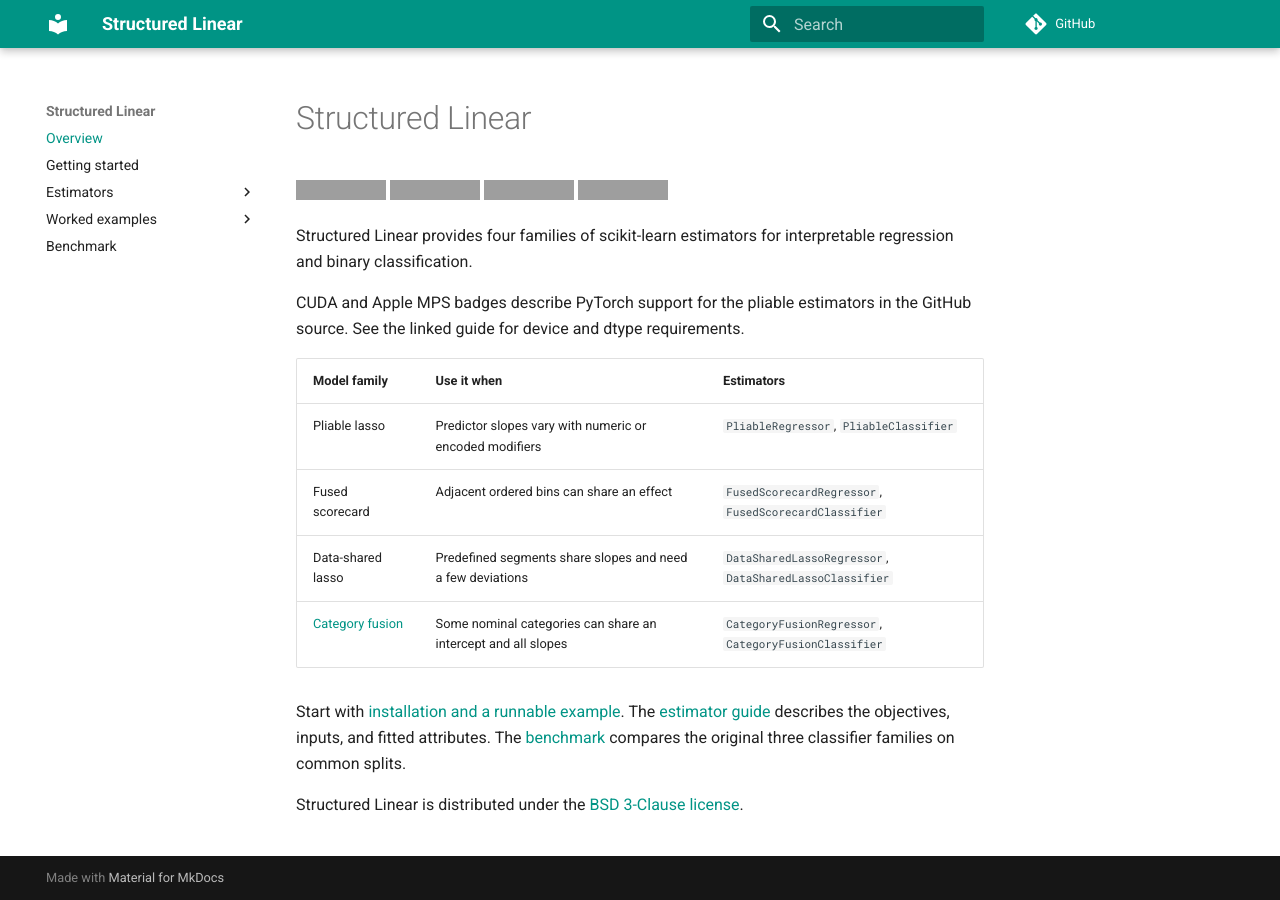
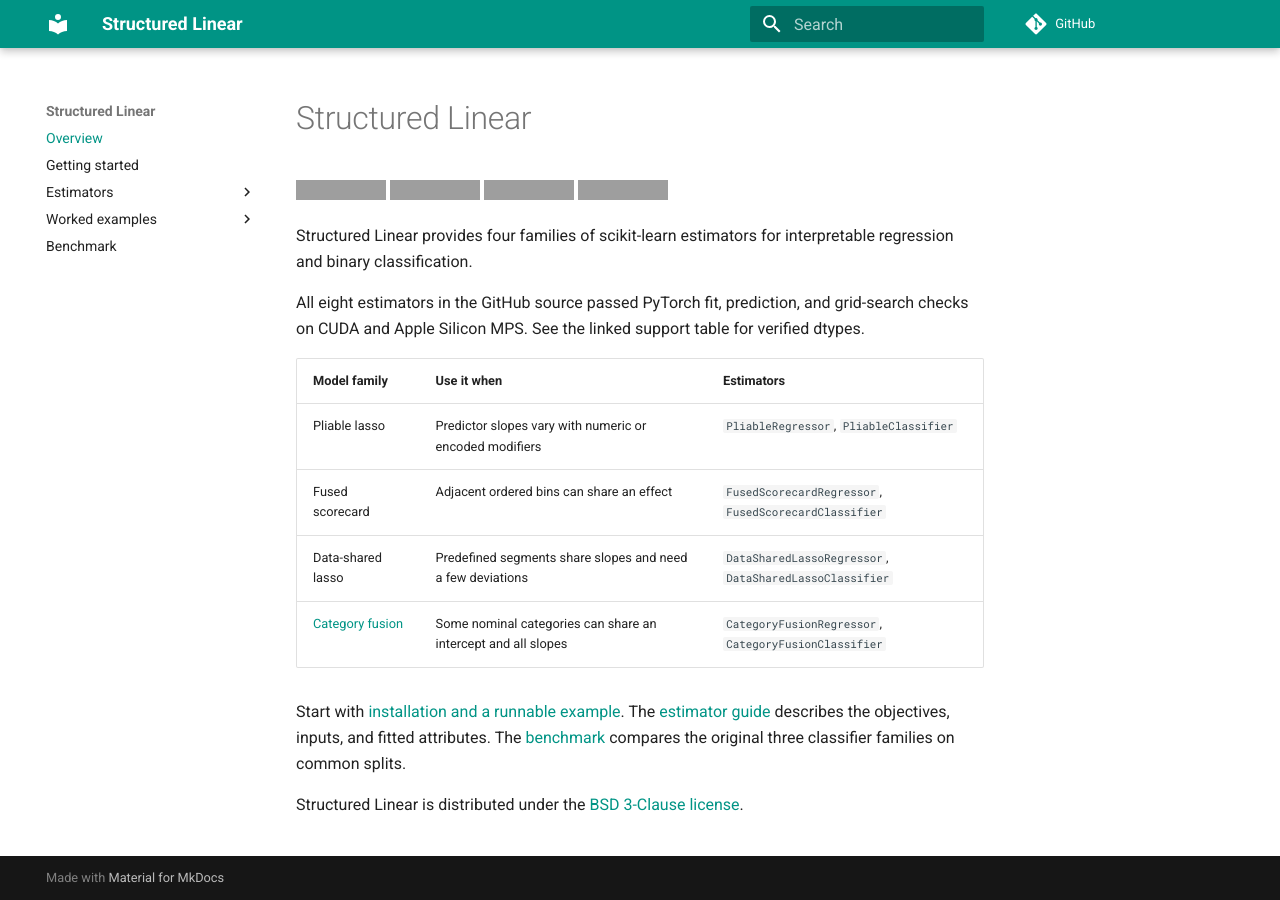
Before and after one commit to lcrmorin/pliable-lasso, an MkDocs documentation site: the page built from docs/index.md, in a window 1280 px wide. Built offline with MkDocs 1.6.1 and Material for MkDocs 9.7.7, drawn with Linux system fonts in a browser that asks for light colours; comment, search, counter and statistics services are not loaded; grey boxes are pictures that could not be loaded.

Commit message:
Show CUDA and MPS verification for all eight estimators

```diff
--- a/docs/index.md
+++ b/docs/index.md
@@ -2,13 +2,14 @@
 
 [![PyPI version](https://img.shields.io/pypi/v/structured-linear)](https://pypi.org/project/structured-linear/)
 [![Tests on main](https://github.com/lcrmorin/structured-linear/actions/workflows/tests.yml/badge.svg?branch=main)](https://github.com/lcrmorin/structured-linear/actions/workflows/tests.yml?query=branch%3Amain)
-[![CUDA for pliable estimators](https://img.shields.io/badge/NVIDIA%20CUDA-Pliable%20estimators-237B2D)](pliable.md#try-pytorch-cuda)
-[![Apple MPS for pliable estimators](https://img.shields.io/badge/Apple%20MPS-Pliable%20estimators-555555)](pliable.md#try-pytorch-mps)
+[![NVIDIA CUDA float32 and float64](https://img.shields.io/badge/NVIDIA%20CUDA-float32%20%7C%20float64-237B2D)](estimators.md#pytorch-hardware-verification)
+[![Apple MPS float32](https://img.shields.io/badge/Apple%20MPS-float32-555555)](estimators.md#pytorch-hardware-verification)
 
 Structured Linear provides four families of scikit-learn estimators for interpretable regression and binary classification.
 
-CUDA and Apple MPS badges describe PyTorch support for the pliable estimators
-in the GitHub source. See the linked guide for device and dtype requirements.
+All eight estimators in the GitHub source passed PyTorch fit, prediction, and
+grid-search checks on CUDA and Apple Silicon MPS. See the linked support table
+for verified dtypes.
 
 | Model family | Use it when | Estimators |
 | --- | --- | --- |
```
Also changed, not shown: README.md (+5 -4 lines).
